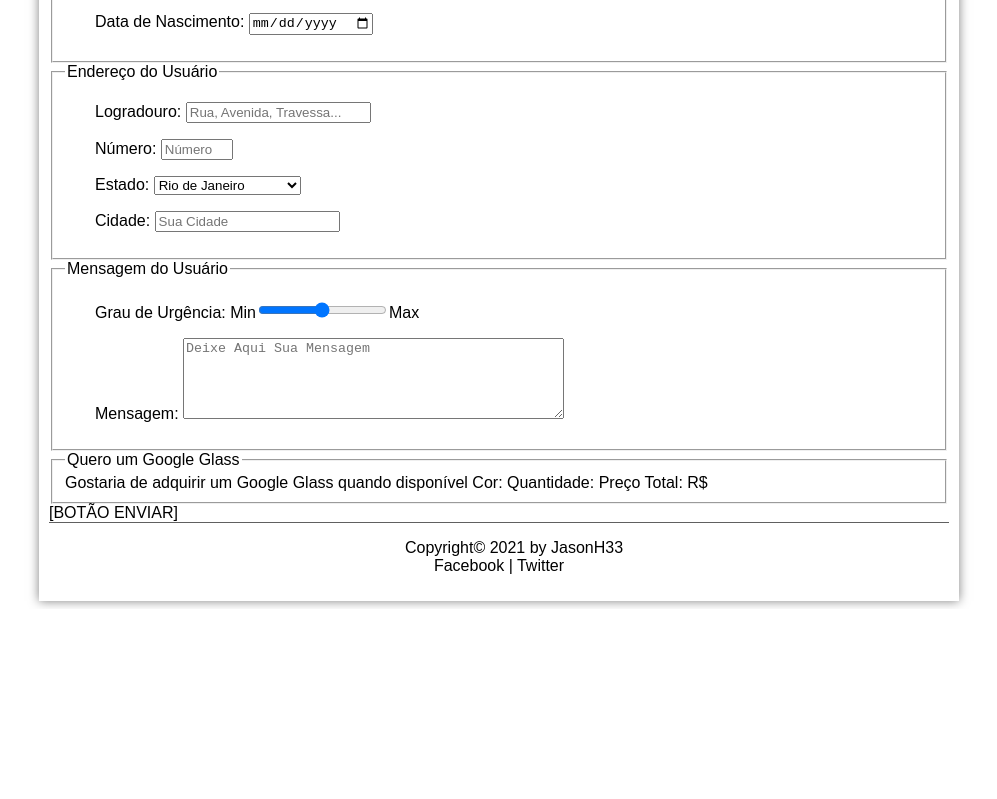
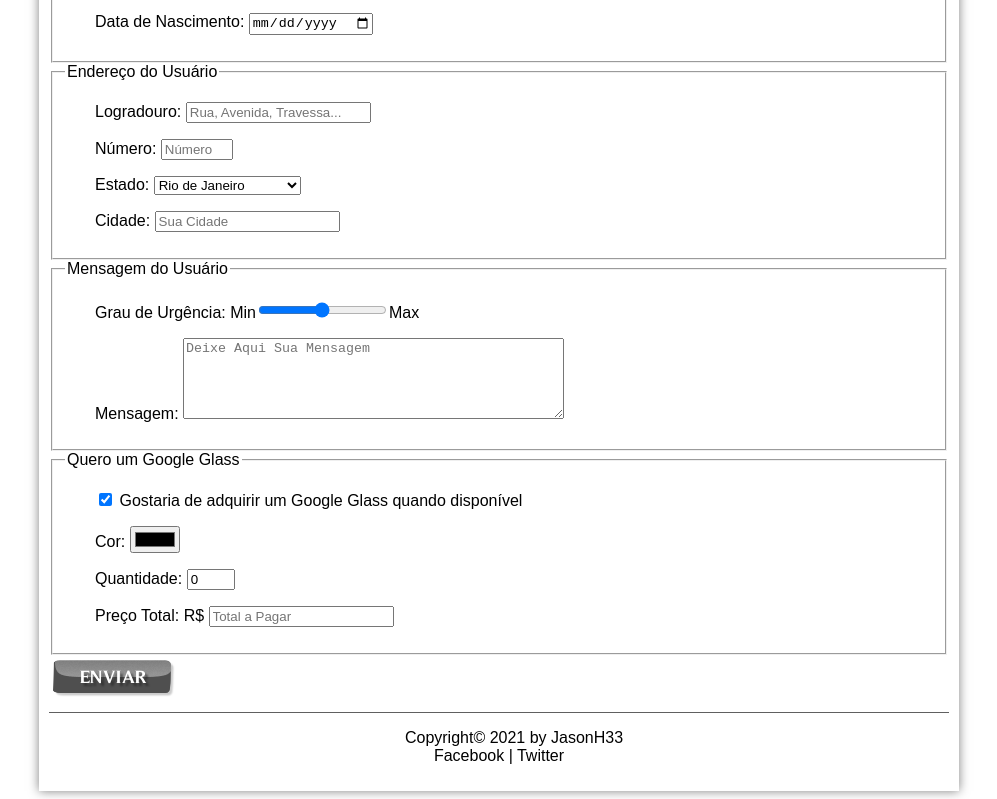
Before and after one commit to JasonH33/Google-Glass, a plain HTML site: page _html/fale-conosco.html in a window 1280 px wide. Shown: the part 400-1199 px from the top of the page, without its empty margins (141-1138 px from the left). Before the commit the page ends 1009 px from the top, so only its background shows below. Drawn offline with Linux system fonts and the light colour scheme.

Commit message:
Finished Form

```diff
--- a/_html/fale-conosco.html
+++ b/_html/fale-conosco.html
@@ -8,6 +8,13 @@
     <link rel="stylesheet" type="text/css" href="../_css/form.css" />
   </head>
   <script src="../_javascript/funcoes.js"></script>
+  <script>
+    function calc_total() {
+      var qtd = parseInt(document.getElementById('cQtd').value)
+      tot = qtd * 1500
+      document.getElementById('cTot').value = tot
+    }
+  </script>
   <body>
     <div id="interface">
       <header id="cabecalho">
@@ -54,7 +61,12 @@
         </nav>
       </header>
 
-      <form method="POST" id="fContato" action="mailto:contato@mail.com">
+      <form
+        method="POST"
+        id="fContato"
+        action="mailto:contato@mail.com"
+        oninput="calc_total();"
+      >
         <fieldset id="usuario">
           <legend>Identificação do Usuário</legend>
           <p>
@@ -169,10 +181,44 @@
         </fieldset>
         <fieldset id="pedido">
           <legend>Quero um Google Glass</legend>
-          Gostaria de adquirir um Google Glass quando disponível Cor:
-          Quantidade: Preço Total: R$
+          <p>
+            <input type="checkbox" name="tPed" id="cPed" checked />
+            <label for="cPed">
+              Gostaria de adquirir um Google Glass quando disponível
+            </label>
+          </p>
+          <p>
+            <label for="cCor">Cor:</label>
+            <input type="color" name="tCor" id="cCor" />
+          </p>
+          <p>
+            <label for="cQtd">Quantidade:</label>
+            <input
+              type="number"
+              name="tQtd"
+              id="cQtd"
+              min="0"
+              max="5"
+              value="0"
+            />
+          </p>
+          <p>
+            <label for="cTot">Preço Total: R$</label>
+            <input
+              type="text"
+              name="tTot"
+              id="cTot"
+              placeholder="Total a Pagar"
+              readonly
+            />
+          </p>
         </fieldset>
-        [BOTÃO ENVIAR]
+        <input
+          type="image"
+          src="../_imagens/botao-enviar.png"
+          alt="Enviar"
+          name="tEnviar"
+        />
       </form>
 
       <footer id="rodape">
```
